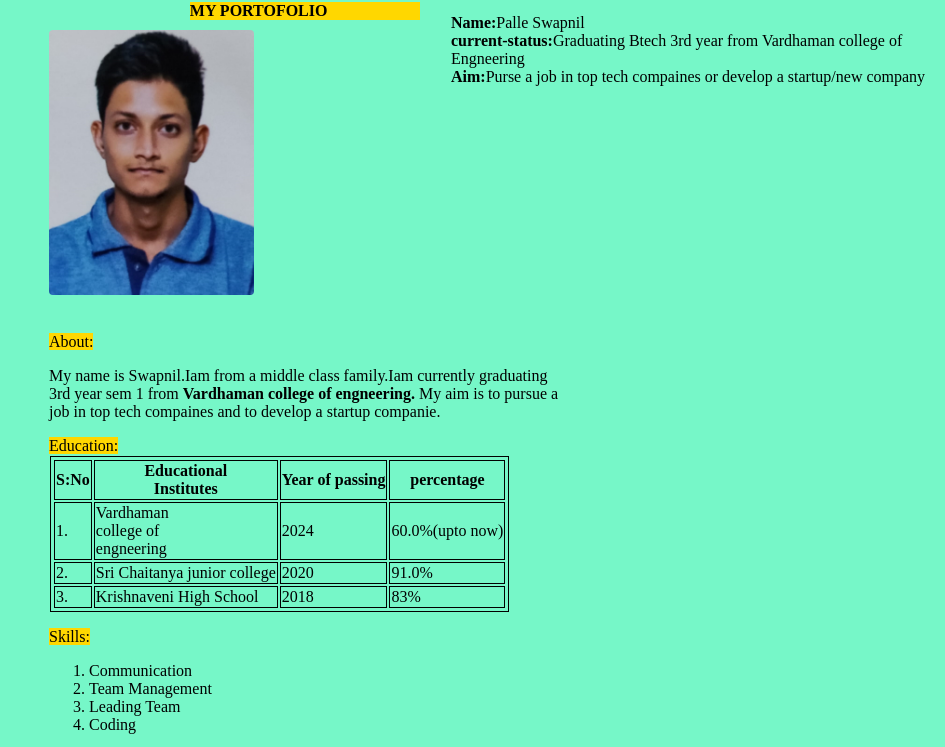
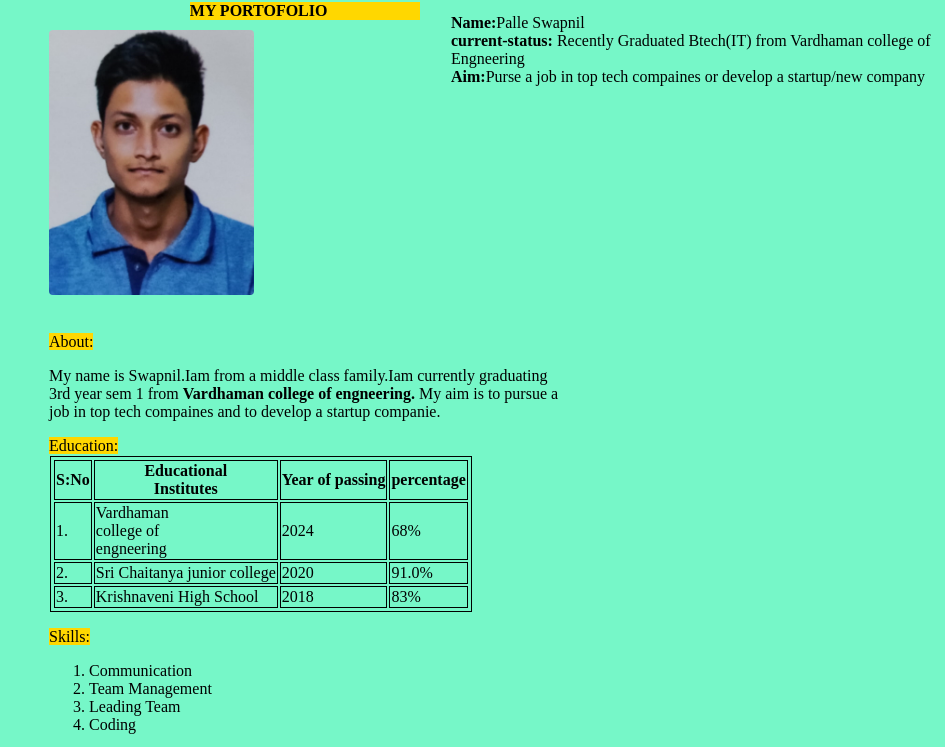
Before and after one commit to Palleswapnil/website-1, a plain HTML site: page index.html in a window 1280 px wide. Shown: the top 747 px of the page, without its empty margins (335-1280 px from the left). Drawn offline with Linux system fonts and the light colour scheme.

Commit message:
Update index.html

```diff
--- a/index.html
+++ b/index.html
@@ -82,7 +82,7 @@
         </div>
         <div class="pro2">
             <p class="p2"><strong>Name:</strong>Palle Swapnil<br>
-                <strong>current-status:</strong>Graduating Btech 3rd year from Vardhaman college of Engneering<br>
+                <strong>current-status:</strong> Recently Graduated Btech(IT) from Vardhaman college of Engneering<br>
                 <strong> Aim:</strong>Purse a job in top tech compaines or develop a startup/new company</p>
             </div>
         </div>
@@ -123,7 +123,7 @@
                     2024
                 </td>
                 <td>
-                    60.0%(upto now)
+                    68%
                 </td>
             </tr>
             <tr>
```
